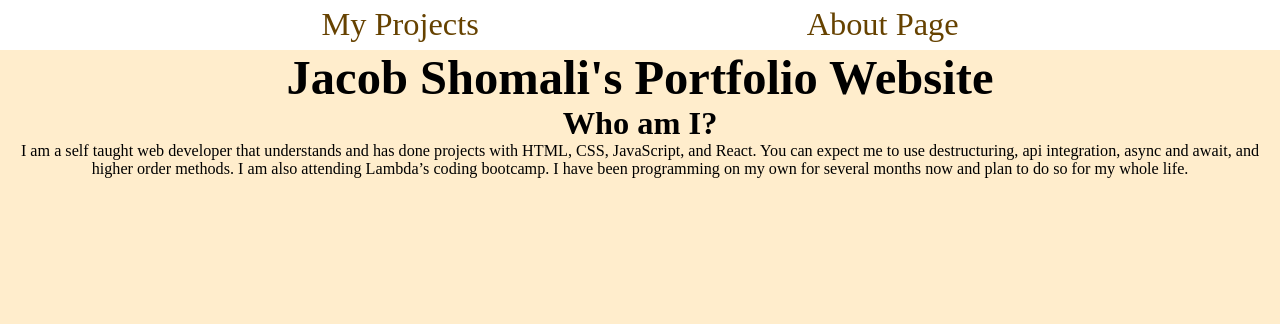
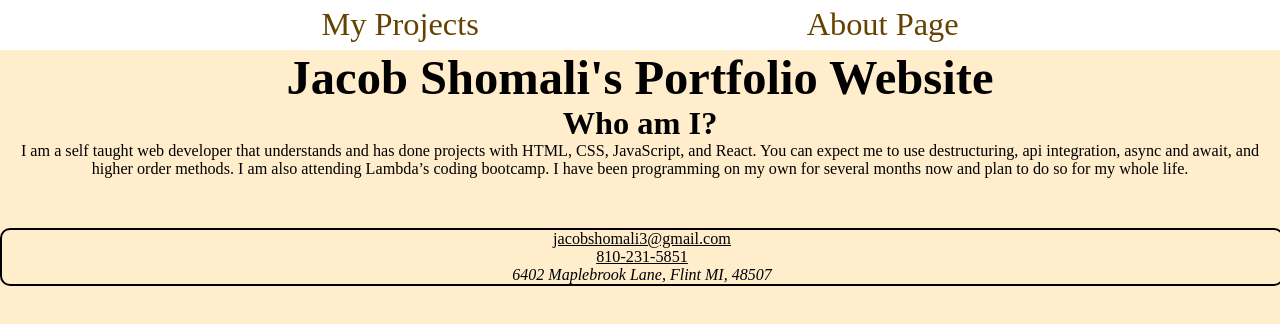
Before and after one commit to collerhatguy/portfolio-react, a React (Create React App) app: page / in a window 1280 px wide. Shown: the top 324 px of the page. Built offline with nearby package versions, Linux system fonts and the light colour scheme; the HTML template or start-up script is replaced by a standard one.

Commit message:
added contact info

```diff
--- a/public/index.html
+++ b/public/index.html
@@ -24,20 +24,10 @@
       work correctly both with client-side routing and a non-root public URL.
       Learn how to configure a non-root public URL by running `npm run build`.
     -->
-    <title>React App</title>
+    <title>Jacobs Portfolio</title>
   </head>
   <body>
     <noscript>You need to enable JavaScript to run this app.</noscript>
     <div id="root"></div>
-    <!--
-      This HTML file is a template.
-      If you open it directly in the browser, you will see an empty page.
-
-      You can add webfonts, meta tags, or analytics to this file.
-      The build step will place the bundled scripts into the <body> tag.
-
-      To begin the development, run `npm start` or `yarn start`.
-      To create a production bundle, use `npm run build` or `yarn build`.
-    -->
   </body>
 </html>
--- a/src/components/AboutPage.js
+++ b/src/components/AboutPage.js
@@ -15,6 +15,11 @@ export default function AboutPage() {
                 attending Lambda’s coding bootcamp. I have been programming
                 on my own for several months now and plan to do so for my whole life.
             </p>
+            <footer>
+                <a href="mailto:jacobshomali3@gmail.com">jacobshomali3@gmail.com</a>
+                <a href="tel:+8102315851">810-231-5851</a>
+                <address>6402 Maplebrook Lane, Flint MI, 48507</address>
+            </footer>
         </div>
     )
 }
--- a/src/components/ProjectPage.js
+++ b/src/components/ProjectPage.js
@@ -33,6 +33,11 @@ export default function ProjectPage() {
                     className="btn right-btn">Right</button>
             </div>
             <ProjectList projects={projects} mainProject={mainProject}/>
+            <footer>
+                <a href="mailto:jacobshomali3@gmail.com">jacobshomali3@gmail.com</a>
+                <a href="tel:+8102315851">810-231-5851</a>
+                <address>6402 Maplebrook Lane, Flint MI, 48507</address>
+            </footer>
         </div>
     )
 }
--- a/src/style/App.css
+++ b/src/style/App.css
@@ -142,6 +142,47 @@ img {
   height: 100%;
 }
 
+footer {
+  display: -webkit-box;
+  display: -ms-flexbox;
+  display: flex;
+  -webkit-box-align: center;
+      -ms-flex-align: center;
+          align-items: center;
+  -webkit-box-pack: center;
+      -ms-flex-pack: center;
+          justify-content: center;
+  -webkit-box-orient: vertical;
+  -webkit-box-direction: normal;
+      -ms-flex-flow: column wrap;
+          flex-flow: column wrap;
+  border: 2px solid black;
+  border-radius: 10px;
+  width: 50%;
+  margin: 50px auto;
+  width: 100%;
+}
+
+footer a {
+  text-decoration: none;
+  -webkit-transition-duration: 300ms;
+          transition-duration: 300ms;
+  color: black;
+  background-color: #ffedcc;
+  text-decoration: underline;
+}
+
+footer a:hover {
+  color: #ffedcc;
+  background-color: black;
+}
+
+footer a:focus {
+  outline: none;
+  color: #ffedcc;
+  background-color: black;
+}
+
 #project-page {
   -webkit-animation: project-page 300ms ease-in-out forwards;
           animation: project-page 300ms ease-in-out forwards;
--- a/src/style/App.scss
+++ b/src/style/App.scss
@@ -15,7 +15,6 @@
     padding: 0;
     text-align: center;
 }
-
 // 2. variables
 @import "./variables";
 
--- a/src/style/_tags.scss
+++ b/src/style/_tags.scss
@@ -1,4 +1,3 @@
-
 
 body {
     background-color: $tertiary-color-50;
@@ -33,3 +32,30 @@ img {
     width: 100%;
     height: 100%;
 }
+footer {
+    display: flex;
+    align-items: center;
+    justify-content: center;
+    flex-flow: column wrap;
+    border: 2px solid black;
+    border-radius: 10px;
+    width: 50%;
+    margin: 50px auto;
+    a {
+        text-decoration: none;
+        transition-duration: 300ms;
+        color: $primary-color;
+        background-color: $tertiary-color-50;
+        text-decoration: underline;
+        &:hover {
+            color: $tertiary-color-50;
+            background-color: $primary-color;
+        }
+        &:focus {
+            outline: none;
+            color: $tertiary-color-50;
+            background-color: $primary-color;
+        }
+    }
+    width: 100%;
+}
```
Also changed, not shown: 1 other file (tests, documents, lock files or other folders).
